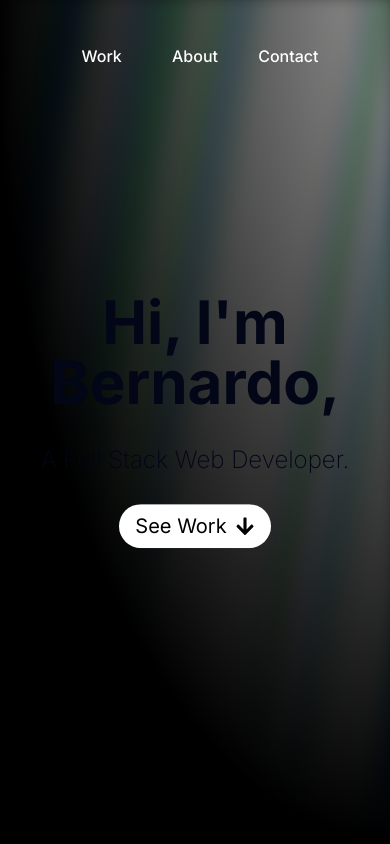
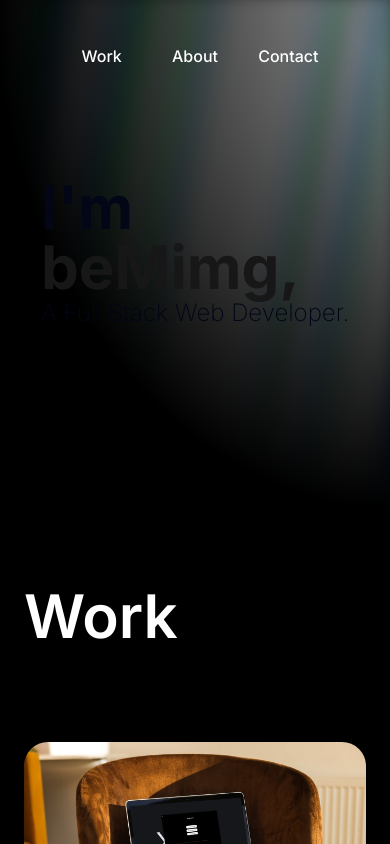
Before and after one commit to beMimg/bemimg-website, a Next.js app: page / in a window 390 px wide. Shown: the top 844 px of the page. Built offline with nearby package versions, Linux system fonts and the light colour scheme.

Commit message:
Add flip-words to Hero h1

```diff
--- a/app/layout.tsx
+++ b/app/layout.tsx
@@ -5,7 +5,7 @@ import "./globals.css";
 const inter = Inter({ subsets: ["latin"] });
 
 export const metadata: Metadata = {
-  title: "Web Developer - Bernardo Guerreiro",
+  title: "Bernardo Guerreiro - Full Stack Web Developer",
   description: "beMimg",
 };
 
--- a/components/Hero.tsx
+++ b/components/Hero.tsx
@@ -3,6 +3,7 @@ import React, { useRef } from "react";
 import { AuroraBackground } from "./ui/aurora-background";
 import { motion, useScroll, useTransform } from "framer-motion";
 import { FaArrowDown } from "react-icons/fa";
+import { FlipWords } from "./ui/flip-words";
 
 const Hero = () => {
   const { scrollY } = useScroll();
@@ -10,6 +11,7 @@ const Hero = () => {
   const scale = useTransform(scrollY, [0, 700], [1, 3]);
   const opacity = useTransform(scrollY, [0, 700], [1, 0]);
 
+  const words = ["Bernardo,", "beMimg,"];
   return (
     <section className="overflow-hidden">
       <AuroraBackground>
@@ -23,17 +25,18 @@ const Hero = () => {
           }}
           style={{ scale, opacity }}
           viewport={{ once: true }}
-          className="relative flex flex-col max-w-7xl mx-auto gap-4 items-center justify-center px-4"
+          className="relative mx-auto flex h-full max-w-7xl flex-col items-center justify-center px-4"
         >
-          <h1 className="text-6xl md:text-9xl text-center font-bold dark:text-white">
-            Hi, I&apos;m Bernardo,
+          <h1 className="self-start text-6xl font-bold md:text-9xl dark:text-white">
+            I&apos;m <br className="md:hidden" />
+            <FlipWords words={words} />
           </h1>
-          <h2 className="font-extralight text-center text-2xl md:text-8xl dark:text-neutral-200 py-4">
+          <h2 className="self-start text-2xl font-extralight md:text-8xl dark:text-neutral-200">
             A Full Stack Web Developer.
           </h2>
           <a
             href="#work"
-            className="bg-white animate-bounce flex flex-row items-center gap-2 text-black rounded-full text-xl px-4 py-2"
+            className="hidden flex-row items-center gap-2 self-start rounded-full bg-white px-4 py-2 text-xl text-black md:mt-8 md:flex md:animate-bounce md:self-center"
           >
             <p>See Work</p>
             <FaArrowDown />
--- a/components/ui/aurora-background.tsx
+++ b/components/ui/aurora-background.tsx
@@ -16,8 +16,8 @@ export const AuroraBackground = ({
   return (
     <div
       className={cn(
-        "relative flex flex-col  h-[100vh] items-center justify-center bg-black dark:bg-black  text-slate-950 transition-bg",
-        className
+        "transition-bg relative flex h-[60vh] flex-col items-center justify-center bg-black text-slate-950 md:h-[100vh] dark:bg-black",
+        className,
       )}
       {...props}
     >
@@ -25,24 +25,10 @@ export const AuroraBackground = ({
         <div
           //   I'm sorry but this is what peak developer performance looks like // trigger warning
           className={cn(
-            `
-            [--white-gradient:repeating-linear-gradient(100deg,var(--white)_0%,var(--white)_7%,var(--transparent)_10%,var(--transparent)_12%,var(--white)_16%)]
-            [--dark-gradient:repeating-linear-gradient(100deg,var(--black)_0%,var(--black)_7%,var(--transparent)_10%,var(--transparent)_12%,var(--black)_16%)]
-            [--aurora:repeating-linear-gradient(100deg,var(--green-500)_10%,var(--blue-500)_15%,var(--green-300)_20%,var(--blue-300)_25%,var(--green-400)_30%)]
-            [background-image:var(--white-gradient),var(--aurora)]
-            dark:[background-image:var(--dark-gradient),var(--aurora)]
-            [background-size:300%,_200%]
-            [background-position:50%_50%,50%_50%]
-            filter blur-[10px] invert dark:invert-0
-            after:content-[""] after:absolute after:inset-0 after:[background-image:var(--white-gradient),var(--aurora)]
-            after:dark:[background-image:var(--dark-gradient),var(--aurora)]
-            after:[background-size:200%,_100%]
-            after:animate-aurora after:[background-attachment:fixed] after:mix-blend-difference
-            pointer-events-none
-            absolute -inset-[10px] opacity-50 will-change-transform`,
+            `pointer-events-none absolute -inset-[10px] opacity-50 blur-[10px] invert filter will-change-transform [--aurora:repeating-linear-gradient(100deg,var(--green-500)_10%,var(--blue-500)_15%,var(--green-300)_20%,var(--blue-300)_25%,var(--green-400)_30%)] [--dark-gradient:repeating-linear-gradient(100deg,var(--black)_0%,var(--black)_7%,var(--transparent)_10%,var(--transparent)_12%,var(--black)_16%)] [--white-gradient:repeating-linear-gradient(100deg,var(--white)_0%,var(--white)_7%,var(--transparent)_10%,var(--transparent)_12%,var(--white)_16%)] [background-image:var(--white-gradient),var(--aurora)] [background-position:50%_50%,50%_50%] [background-size:300%,_200%] after:absolute after:inset-0 after:animate-aurora after:mix-blend-difference after:content-[""] after:[background-attachment:fixed] after:[background-image:var(--white-gradient),var(--aurora)] after:[background-size:200%,_100%] dark:invert-0 dark:[background-image:var(--dark-gradient),var(--aurora)] after:dark:[background-image:var(--dark-gradient),var(--aurora)]`,
 
             showRadialGradient &&
-              `[mask-image:radial-gradient(ellipse_at_100%_0%,black_10%,var(--transparent)_70%)]`
+              `[mask-image:radial-gradient(ellipse_at_100%_0%,black_10%,var(--transparent)_70%)]`,
           )}
         ></div>
       </div>
--- /dev/null
+++ b/components/ui/flip-words.tsx
@@ -0,0 +1,84 @@
+"use client";
+import React, { useCallback, useEffect, useRef, useState } from "react";
+import { AnimatePresence, motion, LayoutGroup } from "framer-motion";
+import { cn } from "@/utils/cn";
+
+export const FlipWords = ({
+  words,
+  duration = 3000,
+  className,
+}: {
+  words: string[];
+  duration?: number;
+  className?: string;
+}) => {
+  const [currentWord, setCurrentWord] = useState(words[0]);
+  const [isAnimating, setIsAnimating] = useState<boolean>(false);
+
+  const startAnimation = useCallback(() => {
+    const word = words[words.indexOf(currentWord) + 1] || words[0];
+    setCurrentWord(word);
+    setIsAnimating(true);
+  }, [currentWord, words]);
+
+  useEffect(() => {
+    if (!isAnimating)
+      setTimeout(() => {
+        startAnimation();
+      }, duration);
+  }, [isAnimating, duration, startAnimation]);
+
+  return (
+    <AnimatePresence
+      onExitComplete={() => {
+        setIsAnimating(false);
+      }}
+    >
+      <motion.div
+        initial={{
+          opacity: 0,
+          y: 10,
+        }}
+        animate={{
+          opacity: 1,
+          y: 0,
+        }}
+        transition={{
+          duration: 0.4,
+          ease: "easeInOut",
+          type: "spring",
+          stiffness: 100,
+          damping: 10,
+        }}
+        exit={{
+          opacity: 0,
+          y: -40,
+          x: 40,
+          filter: "blur(8px)",
+          scale: 2,
+          position: "absolute",
+        }}
+        className={cn(
+          "relative z-10 inline-block text-left text-neutral-900 dark:text-neutral-100",
+          className,
+        )}
+        key={currentWord}
+      >
+        {currentWord.split("").map((letter, index) => (
+          <motion.span
+            key={currentWord + index}
+            initial={{ opacity: 0, y: 10, filter: "blur(8px)" }}
+            animate={{ opacity: 1, y: 0, filter: "blur(0px)" }}
+            transition={{
+              delay: index * 0.08,
+              duration: 0.4,
+            }}
+            className="inline-block"
+          >
+            {letter}
+          </motion.span>
+        ))}
+      </motion.div>
+    </AnimatePresence>
+  );
+};
```
